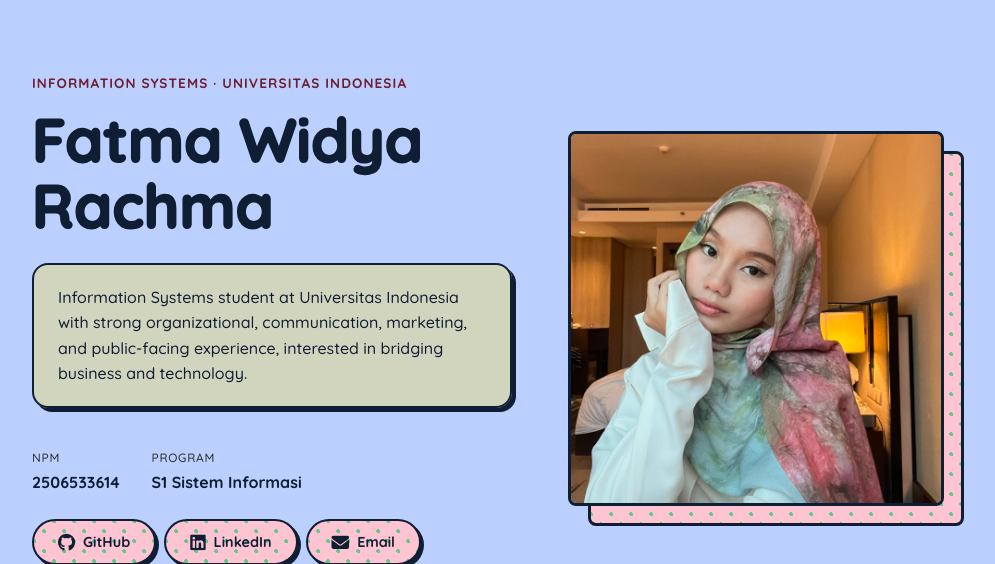
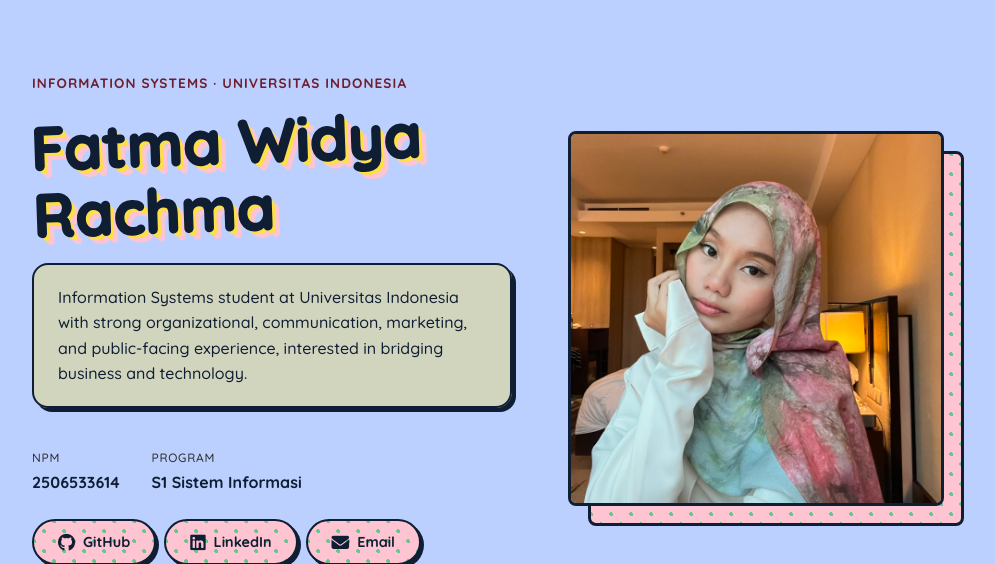
Before and after one commit to fatmawidya/myportofolio, a Django app: page / in a window 1280 px wide. Shown: the part 94-658 px from the top of the page, without its empty margins (152-1147 px from the left). Run offline with Django 5.2, Linux system fonts and the light colour scheme.

Commit message:
perbarui tampilan hero section, tombol sosmed, dan border footer

```diff
--- a/static/css/style.css
+++ b/static/css/style.css
@@ -115,6 +115,11 @@ h1, .brand {
 
     /* biar tulisan tebal */
     -webkit-text-stroke: 2px var(--ink);
+
+    /* aku nambahin efek */
+    display: inline-block;
+    transform: rotate(-2deg);
+    text-shadow: 4px 4px 0px var(--accent-yellow), 8px 8px 0px var(--accent);
 }
 
 .bio {
```
